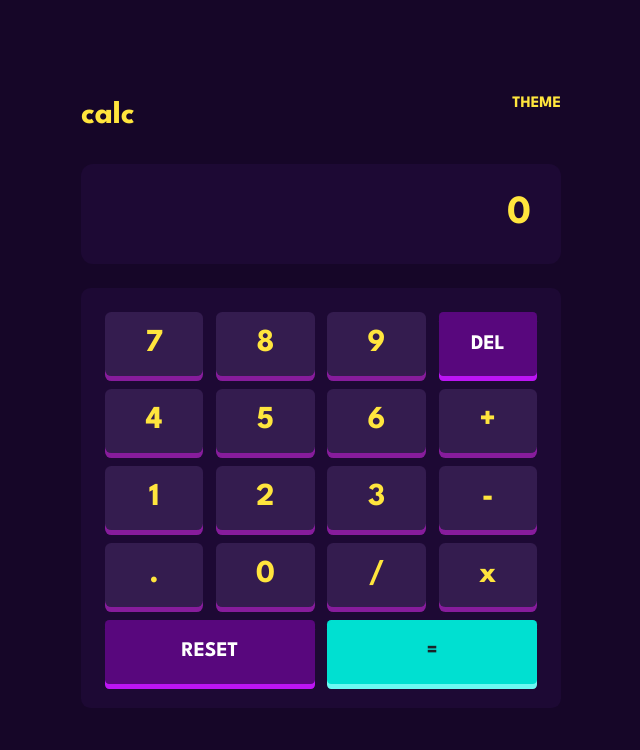
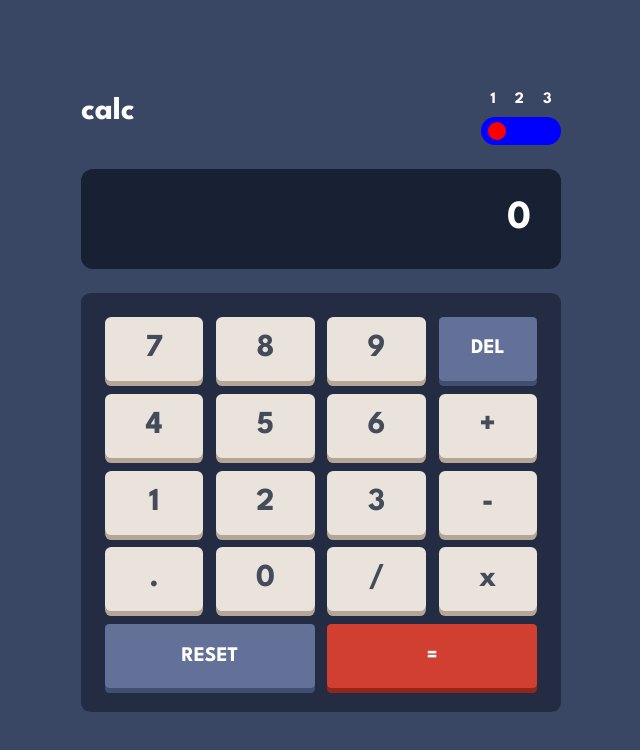
Before and after one commit to Paul-HenryN/fem-calculator-app, a React (Vite) app: page / in a window 1280 px wide. Shown: the top 750 px of the page, without its empty margins (319-959 px from the left). Built offline with nearby package versions, Linux system fonts and the light colour scheme.

Commit message:
feat: theme toggler component

```diff
--- a/src/App.jsx
+++ b/src/App.jsx
@@ -3,6 +3,7 @@ import Screen from "./Screen/Screen";
 import Keypad from "./Keypad/Keypad";
 import { actions, operations } from "./globals";
 import styles from "./App.module.css";
+import ThemeToggler from "./ThemeToggler/ThemeToggler";
 
 export const CalculatorContext = createContext();
 export const ThemeContext = createContext();
@@ -102,7 +103,7 @@ export default function App() {
     operation: "",
   });
 
-  const [theme, setTheme] = useState(3);
+  const [theme, setTheme] = useState(1);
 
   let containerClass = styles.container;
 
@@ -114,6 +115,7 @@ export default function App() {
       containerClass += ` ${styles.container_th2}`;
       break;
     case 3:
+    default:
       containerClass += ` ${styles.container_th3}`;
       break;
   }
@@ -127,10 +129,8 @@ export default function App() {
           <div className={styles.calculator}>
             <header className={styles.calculator__header}>
               <p>calc</p>
-              <div className="theme-toggler">
-                <p className="fs-small">THEME</p>
-                <div className="toggle"></div>
-              </div>
+
+              <ThemeToggler setTheme={setTheme} />
             </header>
 
             <Screen>{state.screenContent}</Screen>
--- a/src/Buttons/NormalButton/NormalButton.jsx
+++ b/src/Buttons/NormalButton/NormalButton.jsx
@@ -16,6 +16,7 @@ export default function NormalButton({ children, className, action }) {
       btnClass += ` ${styles.btn_normal_th2}`;
       break;
     case 3:
+    default:
       btnClass += ` ${styles.btn_normal_th3}`;
       break;
   }
--- a/src/Buttons/PrimaryButton/PrimaryButton.jsx
+++ b/src/Buttons/PrimaryButton/PrimaryButton.jsx
@@ -16,6 +16,7 @@ export default function PrimaryButton({ children, className, action }) {
       btnClass += ` ${styles.btn_primary_th2}`;
       break;
     case 3:
+    default:
       btnClass += ` ${styles.btn_primary_th3}`;
       break;
   }
--- a/src/Buttons/SecondaryButton/SecondaryButton.jsx
+++ b/src/Buttons/SecondaryButton/SecondaryButton.jsx
@@ -16,6 +16,7 @@ export default function SecondaryButton({ children, className, action }) {
       btnClass += ` ${styles.btn_secondary_th2}`;
       break;
     case 3:
+    default:
       btnClass += ` ${styles.btn_secondary_th3}`;
       break;
   }
--- a/src/Keypad/Keypad.jsx
+++ b/src/Keypad/Keypad.jsx
@@ -18,6 +18,7 @@ export default function Keypad() {
       keypadClass += ` ${styles.calculator__keypad_th2}`;
       break;
     case 3:
+    default:
       keypadClass += ` ${styles.calculator__keypad_th3}`;
       break;
   }
--- a/src/Screen/Screen.jsx
+++ b/src/Screen/Screen.jsx
@@ -14,6 +14,7 @@ export default function Screen({ children }) {
       screenClass += ` ${styles.calculator__screen_th2}`;
       break;
     case 3:
+    default:
       screenClass += ` ${styles.calculator__screen_th3}`;
       break;
   }
--- /dev/null
+++ b/src/ThemeToggler/ThemeToggler.jsx
@@ -0,0 +1,46 @@
+import { useContext } from "react";
+import { ThemeContext } from "../App";
+import { themes } from "../globals";
+import styles from "./ThemeToggler.module.css";
+
+export default function ThemeToggler({ setTheme }) {
+  const theme = useContext(ThemeContext);
+
+  return (
+    <div className={styles.toggler}>
+      <ul className={`${styles.toggler__themeList} fs-small`} role="list">
+        {themes.map((theme, i) => (
+          <li key={theme} title={theme}>
+            <button
+              type="button"
+              onClick={() => {
+                setTheme(i + 1);
+              }}
+            >
+              {i + 1}
+            </button>
+          </li>
+        ))}
+      </ul>
+
+      <div className={styles.toggler__slider}>
+        <button
+          type="button"
+          className={styles.toggler__btn}
+          style={{
+            translate: `calc(${theme - 1} * (var(--inner-slider-width) / ${
+              themes.length - 1
+            }) - var(--radius)) 0`,
+          }}
+          onClick={() => {
+            if (theme >= themes.length) {
+              setTheme(1);
+              return;
+            }
+            setTheme(theme + 1);
+          }}
+        />
+      </div>
+    </div>
+  );
+}
--- /dev/null
+++ b/src/ThemeToggler/ThemeToggler.module.css
@@ -0,0 +1,39 @@
+.toggler {
+  display: flex;
+  flex-direction: column;
+  align-items: stretch;
+
+  gap: 5px;
+}
+
+.toggler__themeList {
+  display: flex;
+  justify-content: space-around;
+}
+
+.toggler__slider {
+  --slider-width: 80px;
+  --padding-x: calc(20 / 100 * var(--slider-width));
+
+  padding: 5px var(--padding-x);
+  border-radius: 1.5rem;
+
+  display: flex;
+  width: var(--slider-width);
+
+  background-color: blue;
+}
+
+.toggler__btn {
+  --radius: 9px;
+  --diameter: calc(var(--radius) * 2);
+  --inner-slider-width: calc(var(--slider-width) - 2 * var(--padding-x));
+
+  border-radius: 50%;
+
+  width: var(--diameter);
+  height: var(--diameter);
+
+  background-color: red;
+  transition: translate 200ms ease-out;
+}
--- a/src/base.css
+++ b/src/base.css
@@ -6,3 +6,12 @@ body {
   color: var(--clr-txt-dark--th1);
   background-color: white;
 }
+
+button {
+  border: none;
+  background: none;
+  cursor: pointer;
+
+  font: inherit;
+  color: inherit;
+}
--- a/src/globals.js
+++ b/src/globals.js
@@ -12,3 +12,5 @@ export const operations = {
   DIVIDE: "/",
   MULTIPLY: "x",
 };
+
+export const themes = ["blue", "white", "purple"];
```
